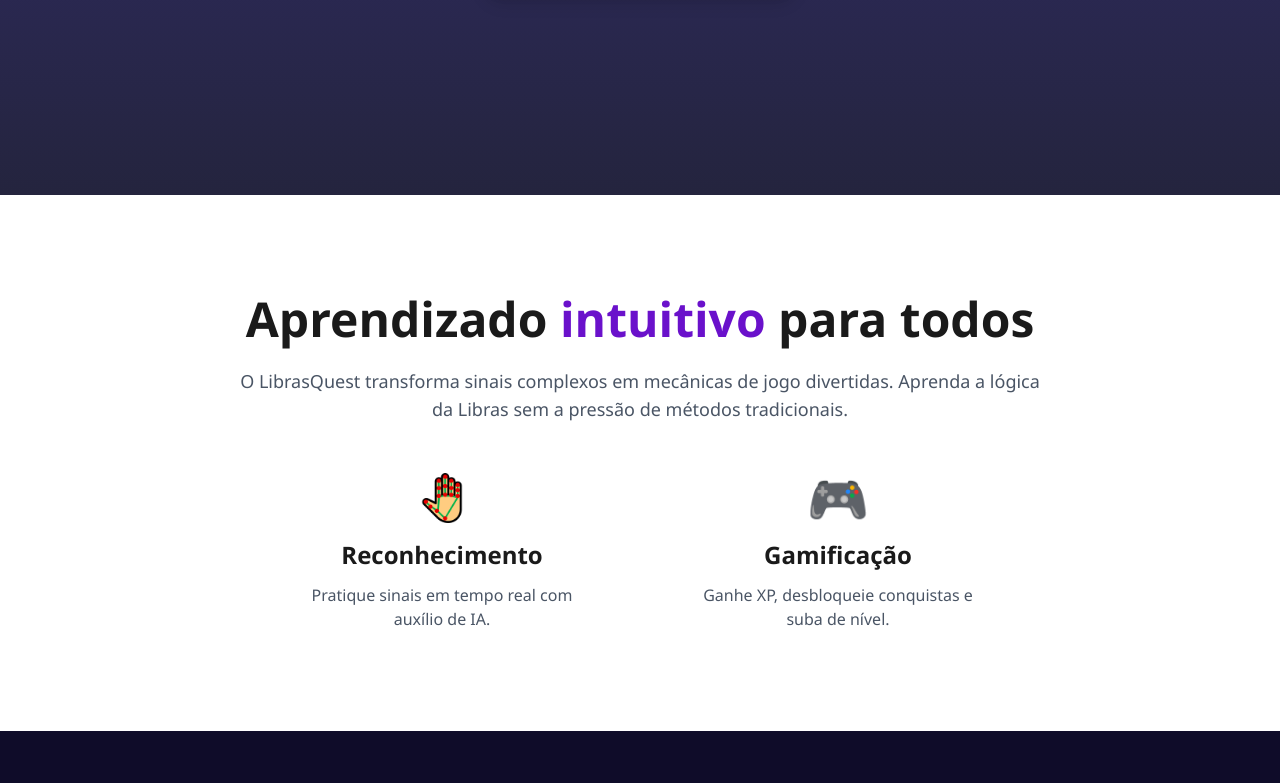
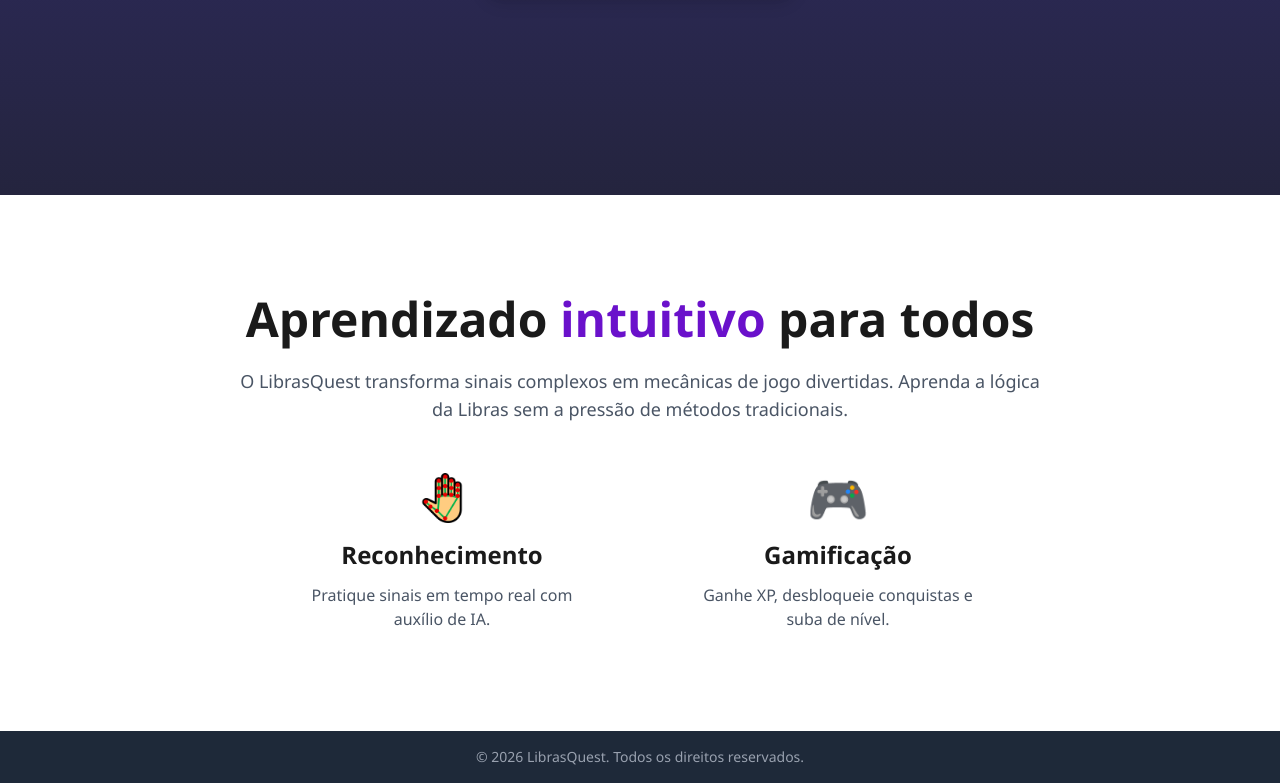
Before and after one commit to cortechx-team/LibrasQuest, a Next.js app in the folder web/: page / in a window 1280 px wide. Shown: the part 605-1388 px from the top of the page. Before the commit the page ends 1336 px from the top, so only its background shows below. Built offline with nearby package versions, Linux system fonts and the light colour scheme.

Commit message:
feat: update footer and layout

```diff
--- a/web/app/components/Footer.tsx
+++ b/web/app/components/Footer.tsx
@@ -0,0 +1,15 @@
+/**
+ * Componente de rodapé (Footer)
+ * Responsável pela exibição do rodapé do site, contendo informações de contato, links para redes sociais e direitos autorais.
+ */
+export default function Footer() {
+  return (
+    <footer className="bg-gray-800 text-white py-4">
+      <div className="container mx-auto text-center">
+        <p className="text-sm text-gray-400">
+          &copy; {new Date().getFullYear()} LibrasQuest. Todos os direitos reservados.
+        </p>
+      </div>
+    </footer>
+  );
+}
--- a/web/app/layout.tsx
+++ b/web/app/layout.tsx
@@ -13,8 +13,8 @@
 });
 
 export const metadata: Metadata = {
-  title: "Create Next App",
-  description: "Generated by create next app",
+  title: "LibrasQuest",
+  description: "Aprenda Libras de forma divertida e interativa",
 };
 
 export default function RootLayout({
--- a/web/app/page.tsx
+++ b/web/app/page.tsx
@@ -1,6 +1,7 @@
 import Header from "./components/Header";
 import Hero from "./components/Hero";
 import Features from "./components/Features";
+import Footer from "./components/Footer";
 
 /**
  * Página Inicial (Home)
@@ -17,6 +18,9 @@
 
       {/* Seção de funcionalidades detalhadas da plataforma */}
       <Features />
+
+      {/* Seção de rodapé com informações de contato e direitos autorais */}
+      <Footer />
     </main>
   );
 }
```
